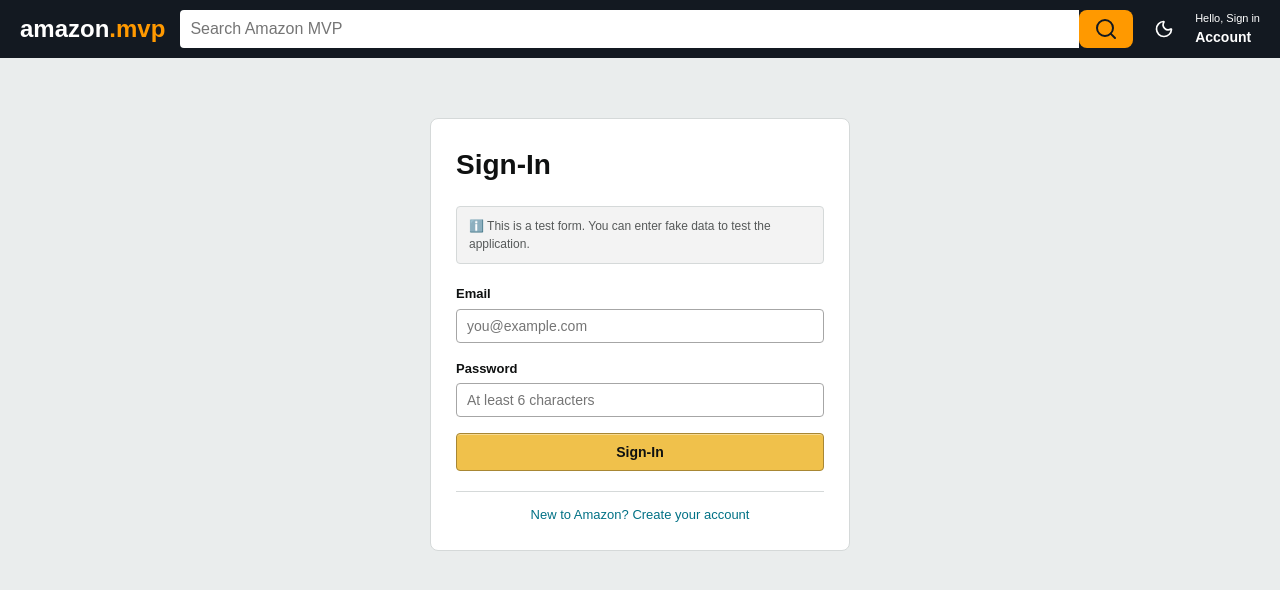
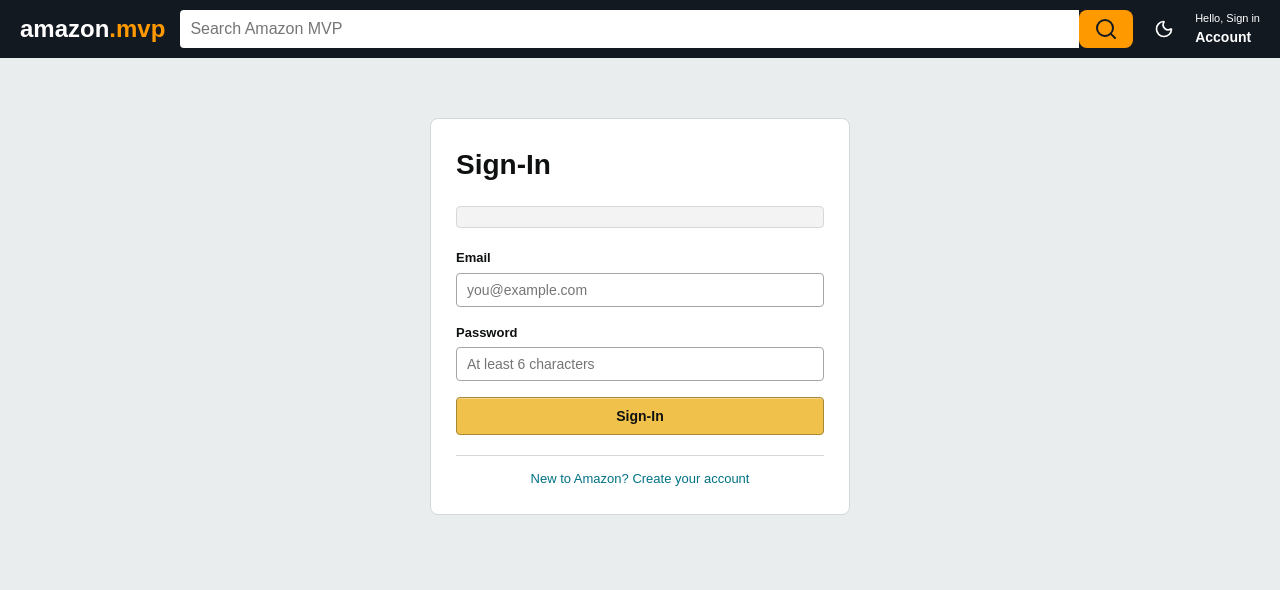
Before and after one commit to HeberYesid/ecommerce, a React (Vite) app: page /login in a window 1280 px wide. Shown: the top 590 px of the page. Built offline with nearby package versions, Linux system fonts and the light colour scheme; no server answers.

Commit message:
fix: remove message in form

```diff
--- a/src/pages/LoginPage.tsx
+++ b/src/pages/LoginPage.tsx
@@ -78,7 +78,7 @@
                 fontSize: '12px',
                 color: 'var(--text-secondary)'
             }}>
-                ℹ️ This is a test form. You can enter fake data to test the application.
+
             </div>
 
             {serverError && (
```
